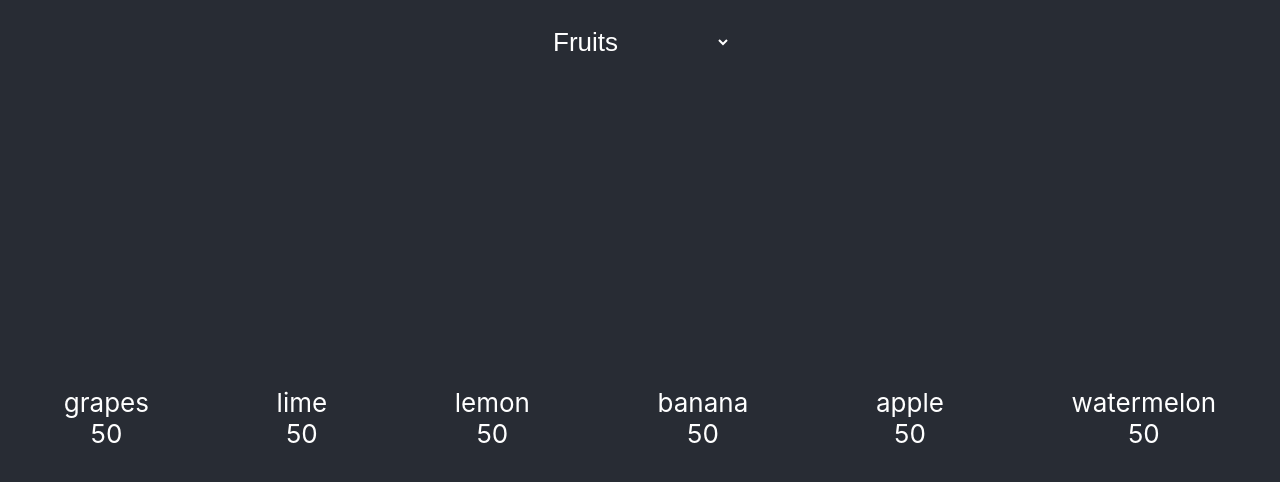
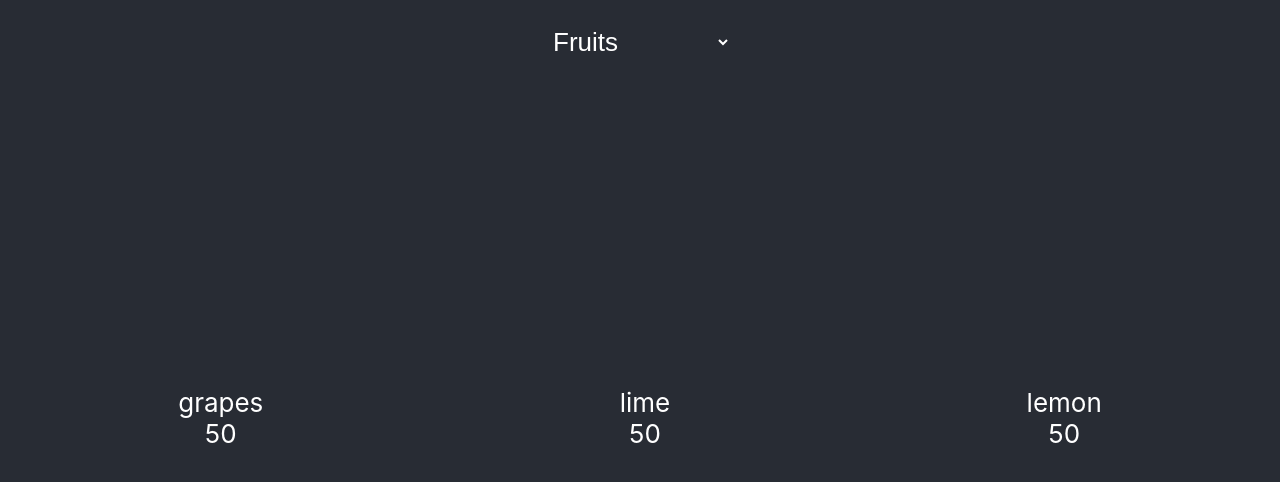
Before and after one commit to DeveloperSaket/paypal-assignment, a React (Create React App) app: page / in a window 1280 px wide. Shown: the top 482 px of the page. Built offline with nearby package versions, Linux system fonts and the light colour scheme.

Commit message:
trim list to 3 display

```diff
--- a/src/Components/Carousel/index.js
+++ b/src/Components/Carousel/index.js
@@ -0,0 +1,17 @@
+import './index.css';
+import PropTypes from "prop-types";
+
+function Carousel({ itemObj }) {
+    const { list } = itemObj;
+    return (
+        <>
+            {list.map(i => <div className='test-center'><div>{i.name}</div>{i.price}<div></div> </div>)}
+        </>
+    );
+}
+
+Carousel.propTypes = {
+    itemObj: PropTypes.shape().isRequired
+}
+
+export default Carousel;
--- a/src/Components/ProductList/index.js
+++ b/src/Components/ProductList/index.js
@@ -1,10 +1,12 @@
 import './index.css';
 import ItemList from "../../Constant/itemList";
 import React, { useState } from 'react';
+import Carousel from "../Carousel";
+import { current } from "./utility";
 
 function ProductList() {
     const [category, selectCategory] = useState('fruits');
-
+    console.log(current(ItemList.filter(i => i.category === category)), 'current(ItemList.filter(i => i.category === category))');
     return (
         <div className="Container">
             <header className="Category">
@@ -14,7 +16,7 @@ function ProductList() {
                 </select>
             </header>
             <div className="Carousel">
-                {ItemList.filter(i => i.category === category).map(i => <div className='test-center'><div>{i.name}</div>{i.price}<div></div> </div>)}
+                <Carousel itemObj={current(ItemList.filter(i => i.category === category))} />
             </div>
         </div>
     );
--- a/src/Components/ProductList/utility.js
+++ b/src/Components/ProductList/utility.js
@@ -1,16 +1,15 @@
 export function current(list = []) {
-    const length = list.length();
+    const length = list.length;
     if (length === 0) {
         return { list, pointer: -1 };
     }
     const indexPointer = (length > 2) ? 1 : 0;
+    return indexPointer === 0 ? { list, pointer: indexPointer } : { list: list.slice(0, 3), pointer: indexPointer };
+};
 
-    return indexPointer === 0 ? { list, pointer: indexPointer } : { list: list.slice(0, 2), pointer: indexPointer };
-}
-
-export function prev(list = [], indexPointer) {
+export function prev(list = [], currentIndexPointer) {
     const length = list.length();
-    const indexPointer = indexPointer - 1;
+    const indexPointer = currentIndexPointer - 1;
 
     if (indexPointer === -1) {
         return false; // no change required
@@ -25,9 +24,9 @@ export function prev(list = [], indexPointer) {
     return { list: list.slice(indexPointer + 1, indexPointer + 4), pointer: indexPointer };
 }
 
-export function next(list, indexPointer) {
+export function next(list, currentIndexPointer) {
     const length = list.length();
-    const indexPointer = indexPointer + 1;
+    const indexPointer = currentIndexPointer + 1;
 
     if (indexPointer === length) {
         return false; // no change required
```
Also changed, not shown: src/Components/Carousel/index.css (added).
